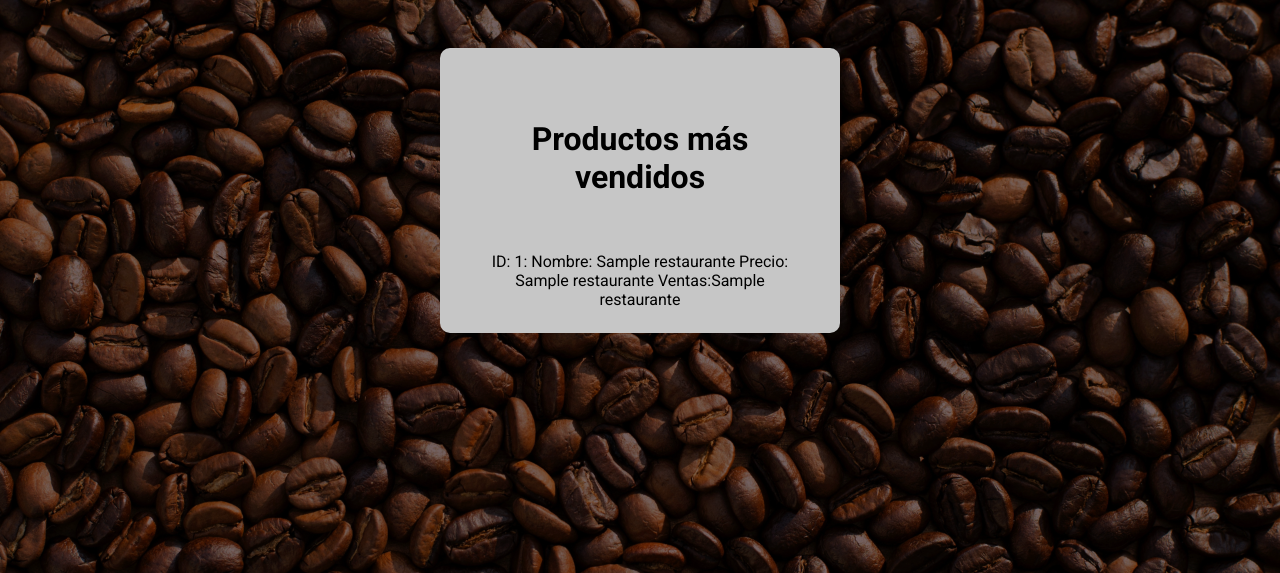
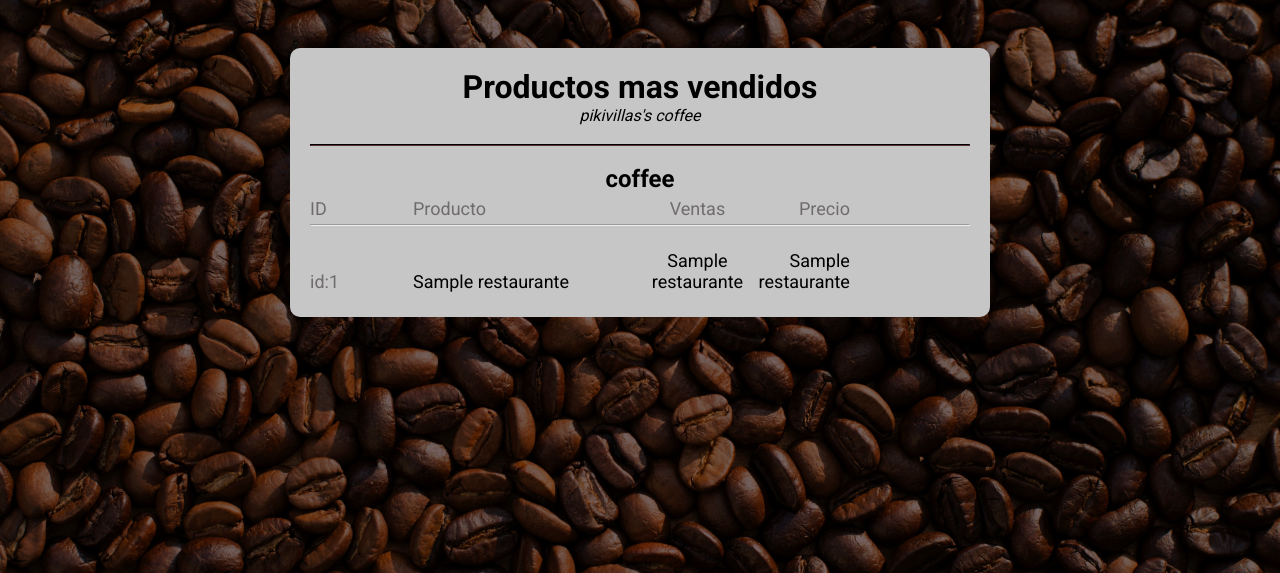
Before and after one commit to MarcoSoto1321/Proyecto_BD, a Flask app: page /producto_mas_vendido in a window 1280 px wide. Shown: the part 64-637 px from the top of the page. Run offline with Flask 3, Linux system fonts and the light colour scheme; a database or web service that is not in the repository returns one stand-in record (values such as "Sample title"); data that the repository does not hold is empty; some libraries are stand-ins or nearby versions.

Commit message:
Actualizando menus

```diff
--- a/main.py
+++ b/main.py
@@ -125,6 +125,7 @@ def agregar_empleado():
     colonia = request.form['colonia']
     calle = request.form['calle']
     numero = request.form['numero']
+    sueldo = request.form['sueldo']
     try:
       es_mesero = request.form['mesero']
       horario_entrada = request.form['horario_entrada']
@@ -183,11 +184,11 @@ def agregar_empleado():
       cur = connection.cursor()
 
       #Instruccion a ejecutar en sintaxis postgres
-      instruction = "CALL restaurante.agregar_empleado(%s,%s,%s,%s,%s,%s,%s,%s,%s,%s,%s,%s,%s,%s,%s,%s,%s,%s,%s);"
+      instruction = "CALL restaurante.agregar_empleado(%s,%s,%s,%s,%s,%s,%s,%s,%s,%s,%s,%s,%s,%s,%s,%s,%s,%s,%s,%s);"
       #Los datos son las variables declaradas
       data = (rfc, nombre, appat, apmat, fechanac, edad, estado, cp, colonia,
               calle, numero, es_mesero, horario, es_admin, rol, es_cocinero, especialidad,
-              psycopg2.Binary(imagen_bytes),tel)
+              psycopg2.Binary(imagen_bytes),tel,sueldo)
       # Falta la parte del teléfono
       #cur.execute para ejecutar la instrucción
       cur.execute(instruction, data)
@@ -343,16 +344,14 @@ def obtener_info_empleados():
         # En este punto ya es posible utilizar la imagen
         cur.close()
         connection.close()
-
-        return render_template('mostrar-info-empleado.html',ruta_imagen=output_image_path,datos=records[0])
-
         # Para los teléfonos
-        telefonos = records[0][19].split(',')
+        telefonos = records[0][20].split(',')
         return render_template('mostrar-info-empleado.html',ruta_imagen=output_image_path,datos=records[0],telefonos=telefonos)
       else:
         # Debemos mostrar la información de los empleados con el mismo nombre con la opción de seleccionar alguno
         cur.close()
         connection.close()
+        print("Hola")
         # En datos_empleado se tienen todos los registros de los trabajadores. Estos los mandaremos para que se seleccione el deseado
         return render_template('obtener-info-empleado.html',datos=datos_empleado)
 
--- a/static/CSS/style.css
+++ b/static/CSS/style.css
@@ -554,3 +554,105 @@ body{
         line-height: 22px;
     }
 }
+
+
+.menu__productos{
+    width: 80%;
+    max-width: 700px;
+    background-color: #c6c6c6;
+    margin-left: auto;
+    margin-right: auto;
+    padding: 20px;
+    border-radius: 10px;
+    margin: auto;
+    box-shadow: 0 5px 10px -5px rbg(0 0 0 / 30%);
+    margin-top: auto;
+    margin-bottom: auto;
+    margin-top: 3em;
+    margin-bottom: 3em;
+
+}
+
+.established{
+    text-align: center;
+    font-style: italic;
+}
+.title__menu {
+    text-align: center;
+}
+.title__product{
+    text-align: center;
+}
+
+.item p{
+    display: inline-block;
+    margin: 5px 0;
+    font-size: 18px;
+}
+
+.flavor__nv {
+    width: 50%;
+    text-align: left;
+}
+
+.price_nv{
+    width: 50%;
+    text-align: right;
+}
+
+.id_v{
+    width: 15%;
+    text-align: left;
+    color: #706c6c;
+}
+
+.flavor {
+    width: 35%;
+    text-align: left;
+}
+
+.sells{
+    width: 15%;
+    text-align: center;
+}
+
+.price {
+    width: 15%;
+    text-align: right;
+}
+
+.id_v-c{
+    width: 15%;
+    text-align: left;
+    color: #706c6c;
+}
+
+.flavor-c {
+    width: 35%;
+    text-align: left;
+    color: #706c6c;
+}
+
+.sells-c{
+    width: 15%;
+    text-align: center;
+    color: #706c6c;
+}
+
+.price-c {
+    width: 15%;
+    text-align: right;
+    color: #706c6c;
+}
+
+.meun__line{
+    height: 2px;
+    background-color: #583131;
+    border-color: #583131;
+}
+
+.meun__line-ventas{
+    height: 1px;
+    background-color: #706c6c;
+    border-color: #706c6c;
+}
--- a/templates/index.html
+++ b/templates/index.html
@@ -56,7 +56,7 @@
             </div>
 
             <div class="header-content container">
-                <h1>Vkivilla's COFFEE </h1>
+                <h1>Pikivilla's COFFEE </h1>
                 <p>
                     Lorem ipsum dolor sit amet consectetur adipisicing elit. Possimus qui, minus nam dolor sint esse consectetur assumenda. Ipsa voluptates alias, culpa eligendi beatae ea quos nesciunt pariatur quae veniam dolorum!
                 </p>
--- a/templates/productos-mas-vendidos.html
+++ b/templates/productos-mas-vendidos.html
@@ -33,23 +33,34 @@
     </header>
     </div>
         <!-- Fin barra de navegacíon-->
-        <div>
-            <form action="/productos_mas_vendidos" method="POST" autocomplete="off" class="form">
-                <div class="form__container">
-                    <h1 class="form__title">Productos más vendidos</h1>
-                    <div>
-                      {% for platillo in platillos %}
-                          <p>ID: {{platillo.0}}: Nombre: {{platillo.1}} Precio: {{platillo.3}} Ventas:{{platillo.7}}</p>
-                      {% endfor %}
-                    </div>
+        <div class="menu__productos">
+            <header>
+                <h1 class="title__menu">Productos mas vendidos</h1>
+                <p class="established">pikivillas's coffee</p>
+                <br>
+
+                <header>
+                    <hr class="meun__line">
+                    <section>
+                        <br>
+                        <h2 class="title__product">coffee</h2>
+                        <article class="item">
+                            <p class="id_v-c">ID</p> <p class="flavor-c">Producto</p> <p class="sells-c">Ventas</p> <p class="price-c">Precio</p>
+                            <hr class=".meun__line-ventas"><br>
+                            {% for platillo in platillos %}
+                            <div class="productos__vendidos">
+                                <p class="id_v">id:{{platillo.0}}</p> <p class="flavor">{{platillo.1}}</p> <p class="sells">{{platillo.7}}</p> <p class="price">{{platillo.3}}</p>
+                            </div>
+                            {% endfor %}
+                        </article>
 
 
-            </form>
-        <!--
-            En este caso, se deberá de solicitar el nombre del empleado deseado.
-            - Python regresará todos los registros asociadas a dicho nombre, por lo que se deberán de mostrar dichas opciones.
-            - Una vez seleccionado alguno de los empleados, se deberá de mostrar una vista con la información de dicho cliente
-        --></div>
+                    </section>
+
+                </header>
+            </header>
+        </div>
+
 
         <!--
             En este caso, se deberá de solicitar el nombre del empleado deseado.
```
Also changed, not shown: templates/agregar-empleado.html (+28 -27 lines), templates/info-ordenes.html (+9 -2 lines), templates/productos-no-disponibles.html (+24 -18 lines).
